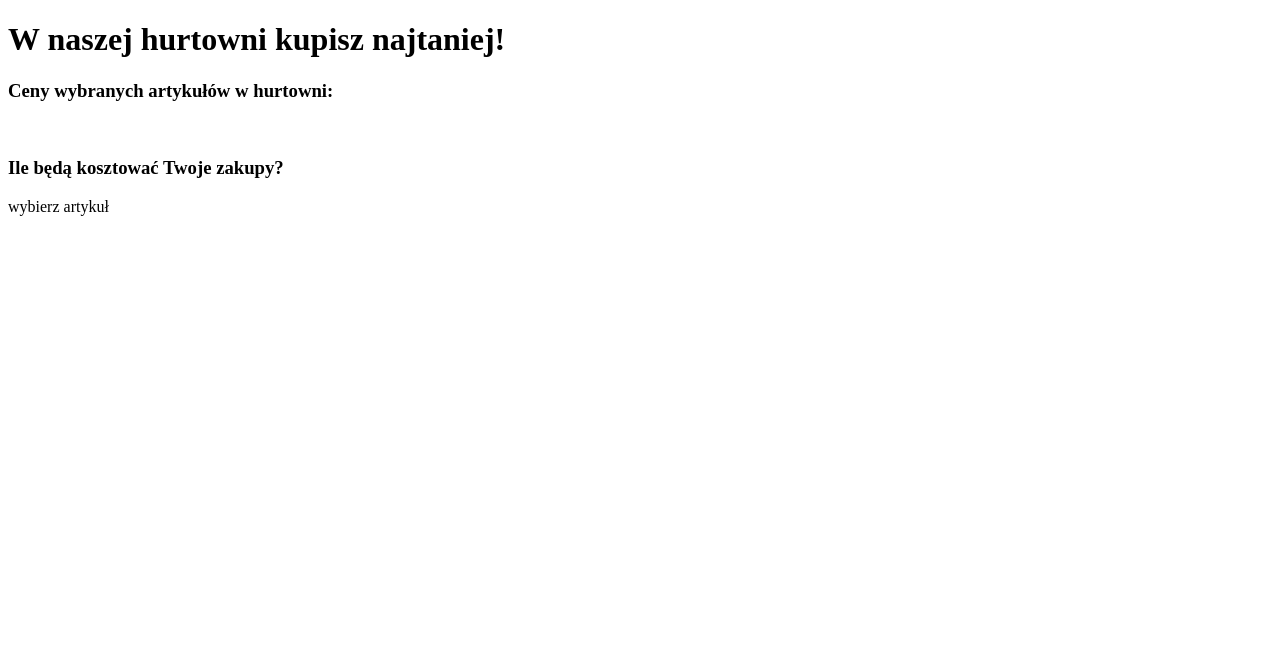
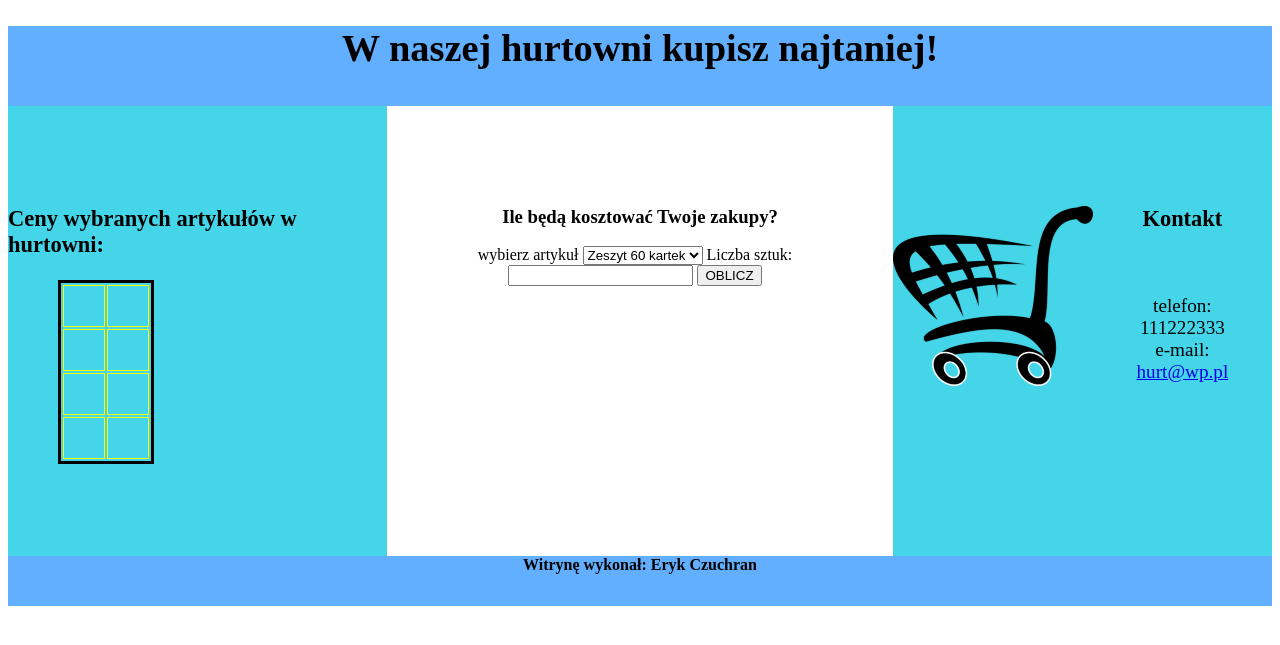
Before and after one commit to Chupran/PHP-nowyLaptop, a PHP site: page / in a window 1280 px wide. Shown: the top 645 px of the page. Run offline with PHP 8.4, Linux system fonts and the light colour scheme.

Commit message:
Egzamin zawodowy do zrobienia w domu.

```diff
--- a/Hurtownia niebieska/index.php
+++ b/Hurtownia niebieska/index.php
@@ -52,16 +52,33 @@
     </section>
     <section id="środkowy">
         <h3>Ile będą kosztować Twoje zakupy?</h3>
-        <form>
-            <label>wybierz artykuł</label>
+        <form action="index.php" method="post">
+            <label>
+                wybierz artykuł
+                <select name="art">
+                    <option value="zeszyt_60_kartek">Zeszyt 60 kartek</option>
+                    <option value="zeszyt_32_kartki">Zeszyt 32 kartki</option>
+                    <option value="cyrkiel">Cyrkiel</option>
+                    <option value="linijka_30_cm">Linijka 30 cm</option>
+                    <option value="ekierka">Ekierka</option>
+                    <option value="linijka_50_cm">Linijka 50 cm</option>
+                </select>
+            </label>
+            <label>Liczba sztuk:<input type="number" name="num"></label>
+            <label><input type="submit" value="OBLICZ"></label>
         </form>
     </section>
     <section id="prawy">
-
+        <img src="materialy2/zakupy2.png" alt="hurtownia">
+        <h3>Kontakt</h3><br>
+        <p>telefon:<br>
+            111222333<br>
+            e-mail:<br>
+            <a href="mailto: hurt@wp.pl">hurt@wp.pl</a> </p>
     </section>
 </main>
 <footer>
-
+    <h4>Witrynę wykonał: Eryk Czuchran</h4>
 </footer>
 </body>
 </html>
--- a/Hurtownia niebieska/styl.css
+++ b/Hurtownia niebieska/styl.css
@@ -0,0 +1,56 @@
+header{
+    background-color: #62AFFF;
+    height: 80px;
+    font-size: 120%;
+    text-align: center;
+}
+#lewy{
+    background-color: #44D6E8;
+    height: 450px;
+    width: 30%;
+    font-size: 120%;
+    float: left;
+}
+#środkowy{
+    height: 450px;
+    width: 40%;
+    text-align: center;
+    float: left;
+}
+#prawy{
+    background-color: #44D6E8;
+    height: 450px;
+    width: 30%;
+    font-size: 120%;
+    text-align: center;
+    float: left;
+}
+footer{
+    background-color: #62AFFF;
+    height: 50px;
+    text-align: center;
+    clear: both;
+}
+table{
+    margin-left: 50px;
+    border: solid;
+}
+td, tr{
+    border: solid 1px yellow;
+    padding: 20px;
+    text-align: center;
+    font-size: 120%;
+}
+td, tr:hover{
+    color: yellow;
+}
+img{
+    margin-top: 100px;
+    float: left;
+}
+h3{
+    margin-top: 100px;
+}
+form{
+    margin-right: 10px;
+}
```
